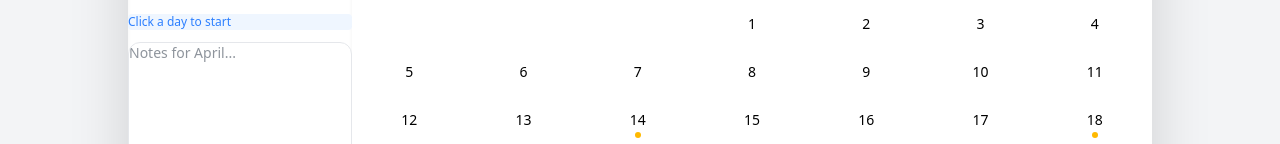
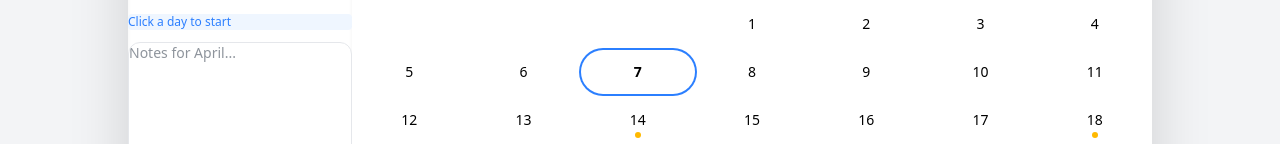
Before and after one commit to SKEL1NJA/tuf-calendar, a Next.js app: page / in a window 1280 px wide. Shown: the part 448-592 px from the top of the page. Built offline with nearby package versions, Linux system fonts and the light colour scheme.

Commit message:
docs: add README with features, setup instructions, and design decisions

```diff
--- a/src/components/Calendar.jsx
+++ b/src/components/Calendar.jsx
@@ -279,11 +279,13 @@ export default function Calendar() {
                     setHoverDate(null);
                     setTooltip(null);
                   }}
-                  className={`relative h-11 flex items-center justify-center text-sm cursor-pointer rounded-full transition-all ${
-                    dark
-                      ? "hover:bg-gray-700"
-                      : "hover:bg-gray-100/80 hover:shadow-sm"
-                  }`}
+                  className={`relative h-11 flex items-center justify-center text-sm cursor-pointer transition-all
+                    ${isStart(day) ? "bg-blue-600 text-white rounded-l-full" : ""}
+                    ${isEnd(day) ? "bg-blue-600 text-white rounded-r-full" : ""}
+                    ${isInRange(day) ? "bg-blue-100 text-blue-700" : ""}
+                    ${!isStart(day) && !isEnd(day) && !isInRange(day) ? `rounded-full ${dark ? "hover:bg-gray-700" : "hover:bg-gray-100/80"}` : ""}
+                    ${isToday(day) && !isStart(day) && !isEnd(day) ? "ring-2 ring-blue-500 font-bold rounded-full" : ""}
+                  `}
                 >
                   {day}
 
```
Also changed, not shown: 1 other file (tests, documents, lock files or other folders).
